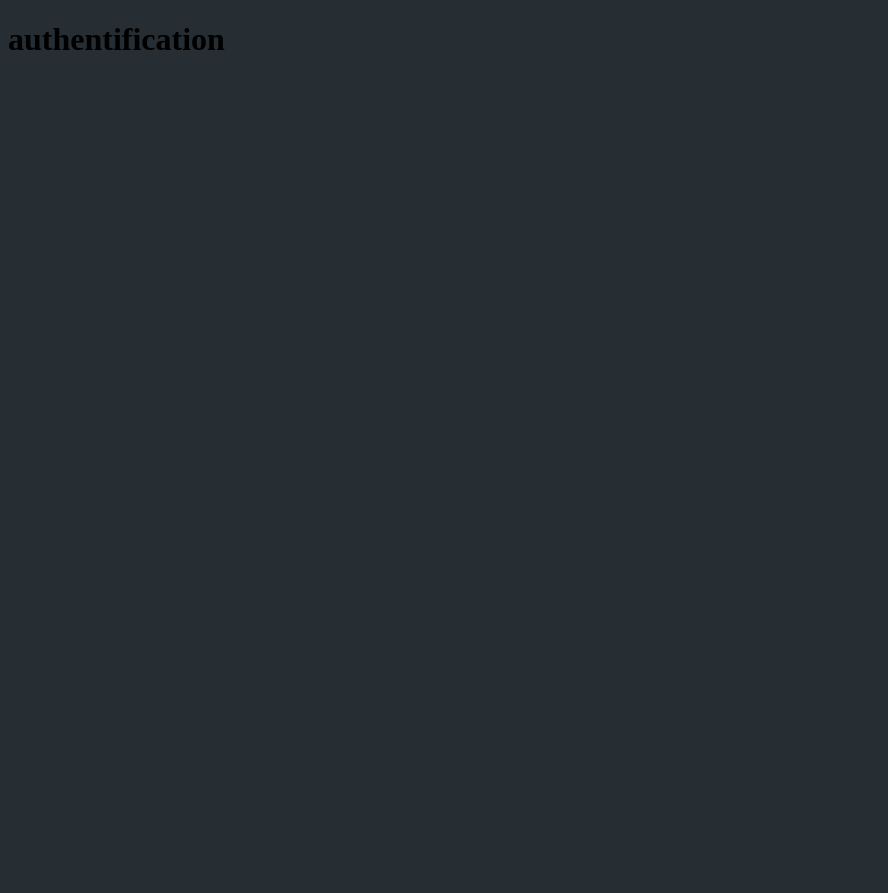
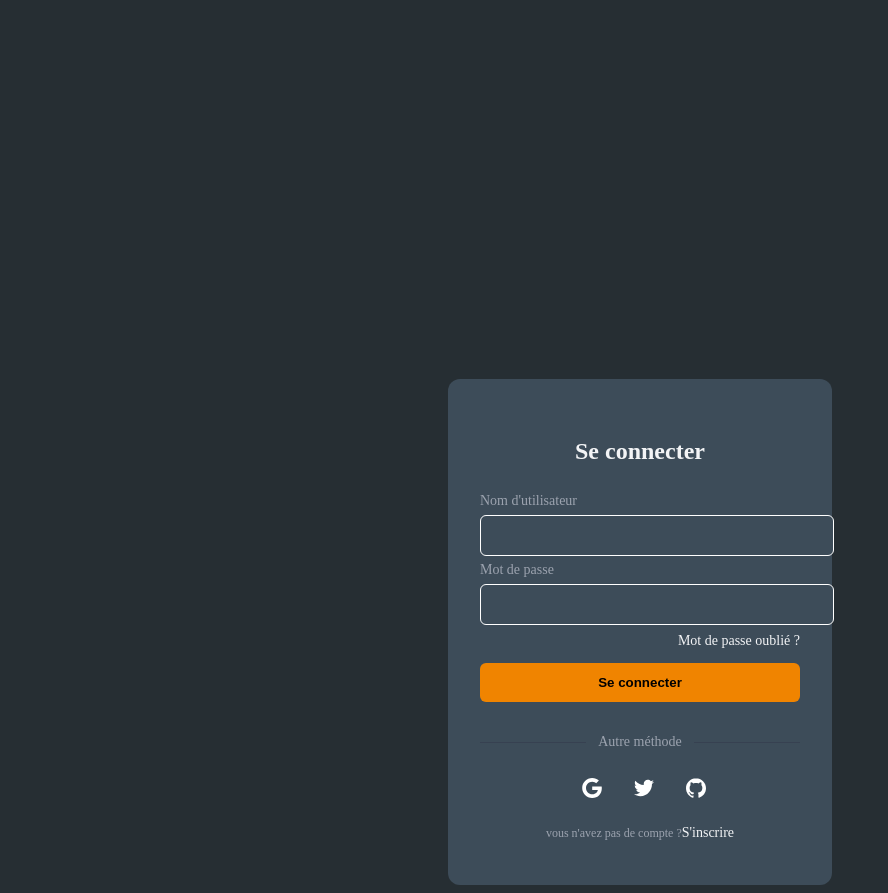
Before and after one commit to chadrikBertrand/web5-mi-session, a React (Vite) app: page /authentification in a window 1280 px wide. Shown: the whole page, without its empty margins (0-888 px from the left). Before the commit the page ends 800 px from the top, so only its background shows below. Built offline with nearby package versions, Linux system fonts and the light colour scheme; the HTML template or start-up script is replaced by a standard one.

Commit message:
feature-login-signin

```diff
--- a/src/pages/Authentification.jsx
+++ b/src/pages/Authentification.jsx
@@ -1,4 +1,117 @@
+import "./authentification.css";
+import { useState } from "react";
+
 const Authentification = () => {
-  return <h1>authentification</h1>;
+  const [connecter, setConnecter] = useState(true);
+  const toggleMode = () => {
+    setConnecter(!connecter);
+  };
+
+  return (
+    <div className="form-container">
+      <p className="title">{connecter ? "Se connecter" : "S'inscrire"}</p>
+      <form className="form">
+        {connecter ? (
+          <>
+            <div className="input-group">
+              <label htmlFor="username">Nom d'utilisateur</label>
+              <input
+                type="text"
+                name="username"
+                id="username"
+                placeholder=""
+              ></input>
+            </div>
+            <div className="input-group">
+              <label htmlFor="password">Mot de passe</label>
+              <input
+                type="password"
+                name="password"
+                id="password"
+                placeholder=""
+              ></input>
+              <div className="forgot">
+                <a rel="noopener noreferrer" href="#">
+                  Mot de passe oublié ?
+                </a>
+              </div>
+            </div>
+            <button className="sign">Se connecter</button>
+          </>
+        ) : (
+          <>
+            <div className="input-group">
+              <label htmlFor="username">Nom d'utilisateur</label>
+              <input
+                type="text"
+                name="username"
+                id="username"
+                placeholder=""
+              ></input>
+            </div>
+            <div className="input-group">
+              <label htmlFor="email">Courriel</label>
+              <input
+                type="email"
+                name="email"
+                id="email"
+                placeholder=""
+              ></input>
+            </div>
+            <div className="input-group">
+              <label htmlFor="password">Mot de passe</label>
+              <input
+                type="password"
+                name="password"
+                id="password"
+                placeholder=""
+              ></input>
+            </div>
+            <button className="sign mt-6">S'inscrire</button>
+          </>
+        )}
+      </form>
+      <div className="social-message">
+        <div className="line"></div>
+        <p className="message">Autre méthode</p>
+        <div className="line"></div>
+      </div>
+      <div className="social-icons">
+        <button aria-label="Log in with Google" className="icon">
+          <svg
+            xmlns="http://www.w3.org/2000/svg"
+            viewBox="0 0 32 32"
+            className="w-5 h-5 fill-current"
+          >
+            <path d="M16.318 13.714v5.484h9.078c-0.37 2.354-2.745 6.901-9.078 6.901-5.458 0-9.917-4.521-9.917-10.099s4.458-10.099 9.917-10.099c3.109 0 5.193 1.318 6.38 2.464l4.339-4.182c-2.786-2.599-6.396-4.182-10.719-4.182-8.844 0-16 7.151-16 16s7.156 16 16 16c9.234 0 15.365-6.49 15.365-15.635 0-1.052-0.115-1.854-0.255-2.651z"></path>
+          </svg>
+        </button>
+        <button aria-label="Log in with Twitter" className="icon">
+          <svg
+            xmlns="http://www.w3.org/2000/svg"
+            viewBox="0 0 32 32"
+            className="w-5 h-5 fill-current"
+          >
+            <path d="M31.937 6.093c-1.177 0.516-2.437 0.871-3.765 1.032 1.355-0.813 2.391-2.099 2.885-3.631-1.271 0.74-2.677 1.276-4.172 1.579-1.192-1.276-2.896-2.079-4.787-2.079-3.625 0-6.563 2.937-6.563 6.557 0 0.521 0.063 1.021 0.172 1.495-5.453-0.255-10.287-2.875-13.52-6.833-0.568 0.964-0.891 2.084-0.891 3.303 0 2.281 1.161 4.281 2.916 5.457-1.073-0.031-2.083-0.328-2.968-0.817v0.079c0 3.181 2.26 5.833 5.26 6.437-0.547 0.145-1.131 0.229-1.724 0.229-0.421 0-0.823-0.041-1.224-0.115 0.844 2.604 3.26 4.5 6.14 4.557-2.239 1.755-5.077 2.801-8.135 2.801-0.521 0-1.041-0.025-1.563-0.088 2.917 1.86 6.36 2.948 10.079 2.948 12.067 0 18.661-9.995 18.661-18.651 0-0.276 0-0.557-0.021-0.839 1.287-0.917 2.401-2.079 3.281-3.396z"></path>
+          </svg>
+        </button>
+        <button aria-label="Log in with GitHub" className="icon">
+          <svg
+            xmlns="http://www.w3.org/2000/svg"
+            viewBox="0 0 32 32"
+            className="w-5 h-5 fill-current"
+          >
+            <path d="M16 0.396c-8.839 0-16 7.167-16 16 0 7.073 4.584 13.068 10.937 15.183 0.803 0.151 1.093-0.344 1.093-0.772 0-0.38-0.009-1.385-0.015-2.719-4.453 0.964-5.391-2.151-5.391-2.151-0.729-1.844-1.781-2.339-1.781-2.339-1.448-0.989 0.115-0.968 0.115-0.968 1.604 0.109 2.448 1.645 2.448 1.645 1.427 2.448 3.744 1.74 4.661 1.328 0.14-1.031 0.557-1.74 1.011-2.135-3.552-0.401-7.287-1.776-7.287-7.907 0-1.751 0.62-3.177 1.645-4.297-0.177-0.401-0.719-2.031 0.141-4.235 0 0 1.339-0.427 4.4 1.641 1.281-0.355 2.641-0.532 4-0.541 1.36 0.009 2.719 0.187 4 0.541 3.043-2.068 4.381-1.641 4.381-1.641 0.859 2.204 0.317 3.833 0.161 4.235 1.015 1.12 1.635 2.547 1.635 4.297 0 6.145-3.74 7.5-7.296 7.891 0.556 0.479 1.077 1.464 1.077 2.959 0 2.14-0.020 3.864-0.020 4.385 0 0.416 0.28 0.916 1.104 0.755 6.4-2.093 10.979-8.093 10.979-15.156 0-8.833-7.161-16-16-16z"></path>
+          </svg>
+        </button>
+      </div>
+      <p className="signup">
+        {connecter ? "vous n'avez pas de compte ?" : "vous avez un compte ?"}
+        <a rel="noopener noreferrer" href="#" className="" onClick={toggleMode}>
+          {connecter ? "S'inscrire" : "Se connecter"}
+        </a>
+      </p>
+    </div>
+  );
 };
 export default Authentification;
--- /dev/null
+++ b/src/pages/authentification.css
@@ -0,0 +1,123 @@
+.form-container {
+    width: 320px;
+    border-radius: 0.75rem;
+    background-color: #3d4c59;
+    padding: 2rem;
+    color: rgba(243, 244, 246, 1);
+    margin: auto;
+    margin-top: 30%;
+}
+
+.title {
+    text-align: center;
+    font-size: 1.5rem;
+    line-height: 2rem;
+    font-weight: 700;
+}
+
+.form {
+    margin-top: 1.5rem;
+}
+
+.input-group {
+    margin-top: 0.25rem;
+    font-size: 0.875rem;
+    line-height: 1.25rem;
+}
+
+.input-group label {
+    display: block;
+    color: rgba(156, 163, 175, 1);
+    margin-bottom: 4px;
+}
+
+.input-group input {
+    width: 100%;
+    border-radius: 0.375rem;
+    border: 1px solid white;
+    outline: 0;
+    background-color: #3d4c59;
+    padding: 0.75rem 1rem;
+    color: rgba(243, 244, 246, 1);
+}
+
+.input-group input:focus {
+    border-color: #F08400
+}
+
+.forgot {
+    display: flex;
+    justify-content: flex-end;
+    font-size: 0.75rem;
+    line-height: 1rem;
+    color: rgba(156, 163, 175, 1);
+    margin: 8px 0 14px 0;
+}
+
+.forgot a, .signup a {
+    color: rgba(243, 244, 246, 1);
+    text-decoration: none;
+    font-size: 14px;
+}
+
+.forgot a:hover, .signup a:hover {
+    text-decoration: underline #F08400;
+}
+
+.sign {
+    display: block;
+    width: 100%;
+    background-color: #F08400;
+    padding: 0.75rem;
+    text-align: center;
+    color: black;
+    border: none;
+    border-radius: 0.375rem;
+    font-weight: 600;
+}
+
+.social-message {
+    display: flex;
+    align-items: center;
+    padding-top: 1rem;
+}
+
+.line {
+    height: 1px;
+    flex: 1 1 0%;
+    background-color: rgba(55, 65, 81, 1);
+}
+
+.social-message .message {
+    padding-left: 0.75rem;
+    padding-right: 0.75rem;
+    font-size: 0.875rem;
+    line-height: 1.25rem;
+    color: rgba(156, 163, 175, 1);
+}
+
+.social-icons {
+    display: flex;
+    justify-content: center;
+}
+
+.social-icons .icon {
+    border-radius: 0.125rem;
+    padding: 0.75rem;
+    border: none;
+    background-color: transparent;
+    margin-left: 8px;
+}
+
+.social-icons .icon svg {
+    height: 1.25rem;
+    width: 1.25rem;
+    fill: #fff;
+}
+
+.signup {
+    text-align: center;
+    font-size: 0.75rem;
+    line-height: 1rem;
+    color: rgba(156, 163, 175, 1);
+}
```
